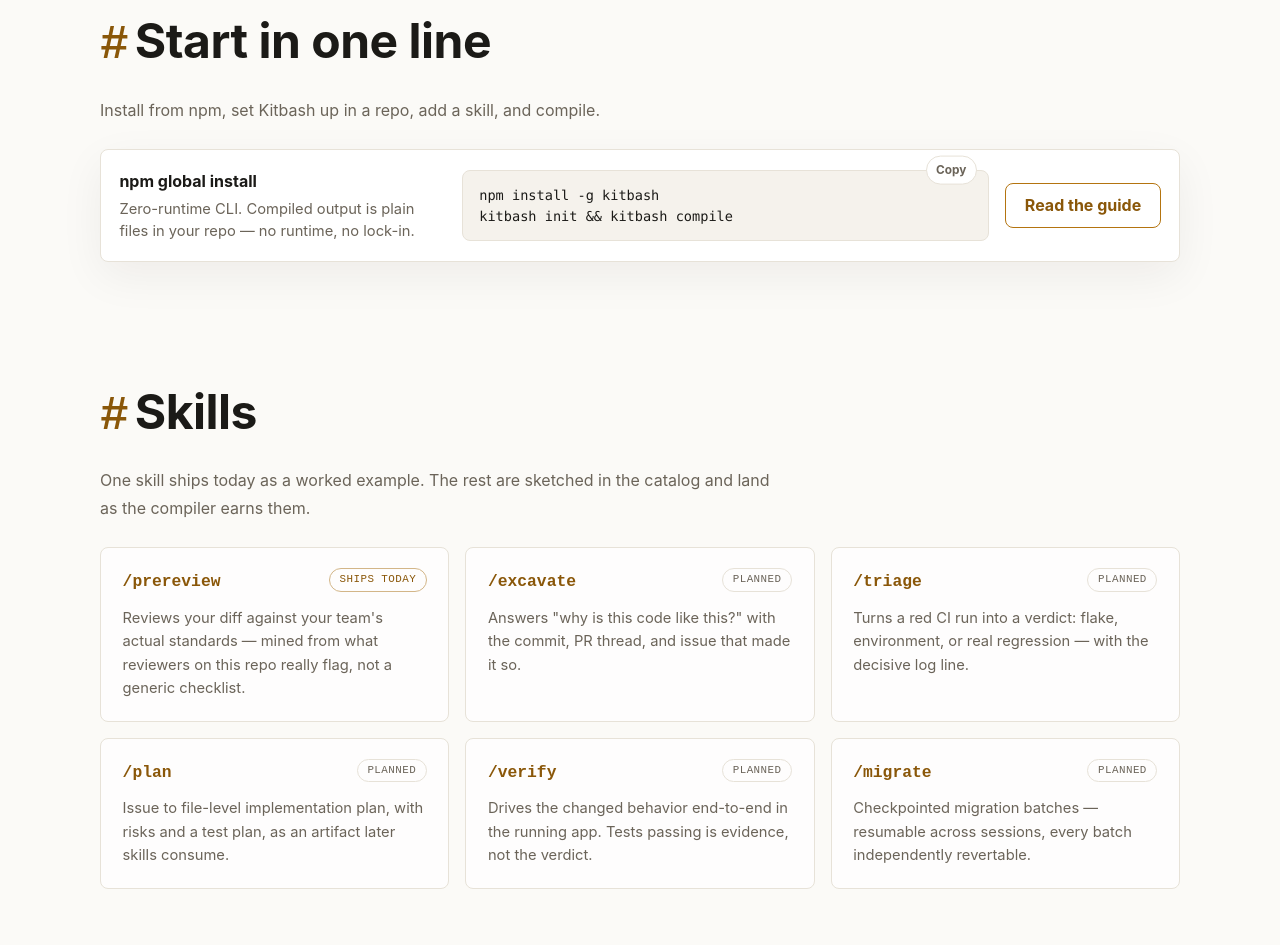
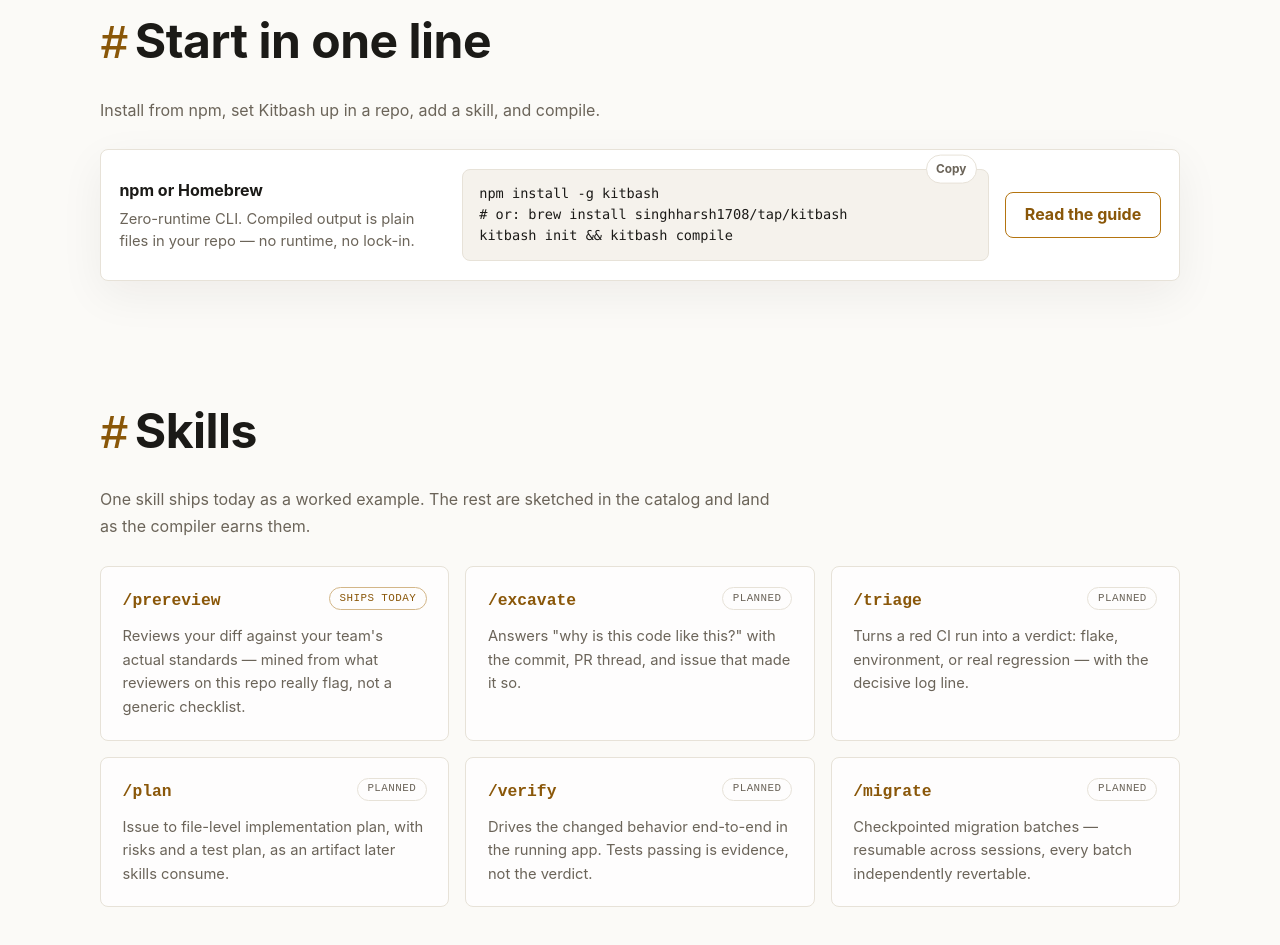
Before and after one commit to singhharsh1708/kitbash, a plain HTML site: page site/index.html in a window 1280 px wide. Shown: the part 3255-4200 px from the top of the page. Drawn offline with Linux system fonts and the light colour scheme.

Commit message:
docs: add Homebrew install alongside npm (#41)
kitbash@0.4.0 is on npm and a Homebrew tap now serves the same build:
brew install singhharsh1708/tap/kitbash. Add it next to the npm one-liner
in the README and the site install strip so macOS users get a first-class
path.

```diff
--- a/site/index.html
+++ b/site/index.html
@@ -483,10 +483,11 @@ commands = [<span class="s">"/prereview"</span>]
     </div>
     <div class="install-strip">
       <div>
-        <strong>npm global install</strong>
+        <strong>npm or Homebrew</strong>
         <span>Zero-runtime CLI. Compiled output is plain files in your repo — no runtime, no lock-in.</span>
       </div>
       <div class="code-frame"><pre class="copyable">npm install -g kitbash
+# or: brew install singhharsh1708/tap/kitbash
 kitbash init &amp;&amp; kitbash compile</pre></div>
       <a class="button secondary" href="https://github.com/singhharsh1708/kitbash#readme" target="_blank" rel="noopener">Read the guide</a>
     </div>
```
Also changed, not shown: README.md.
